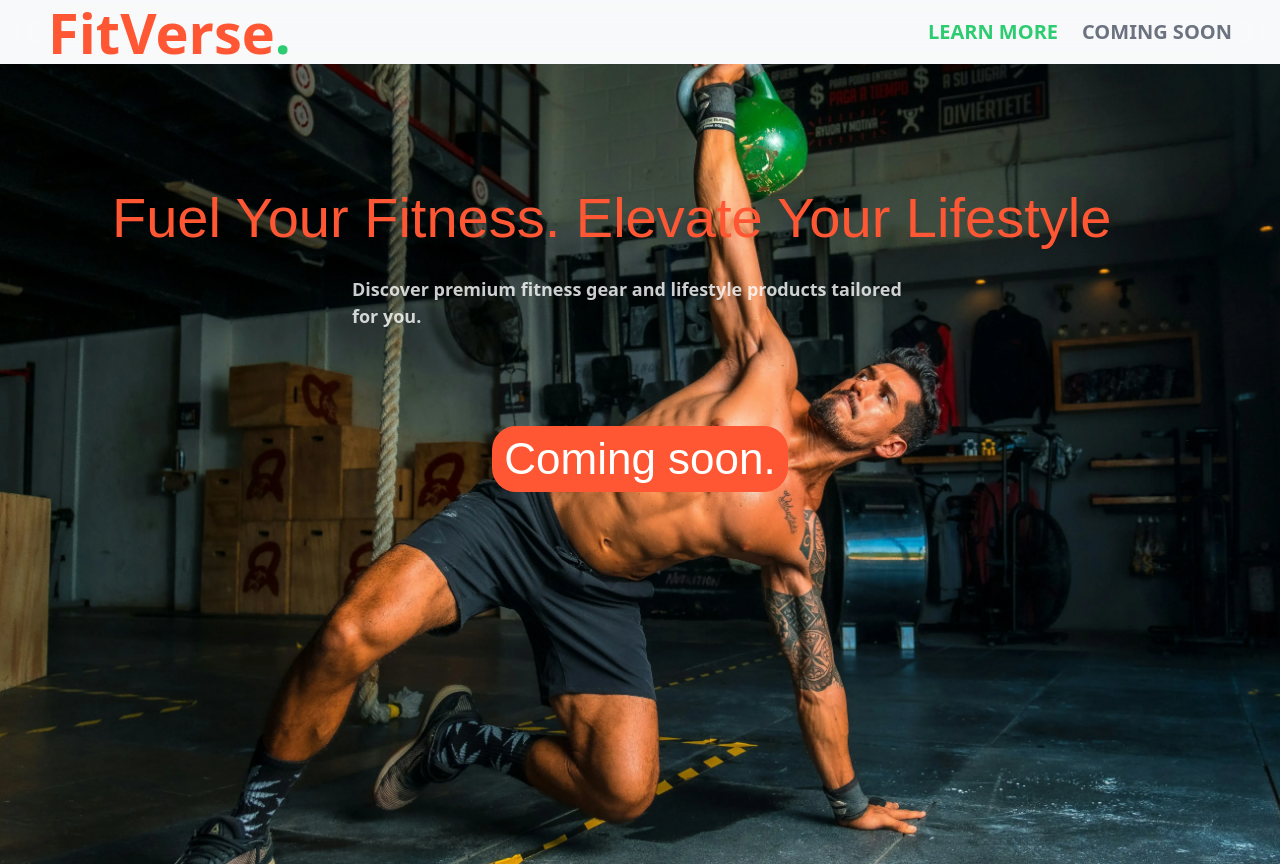
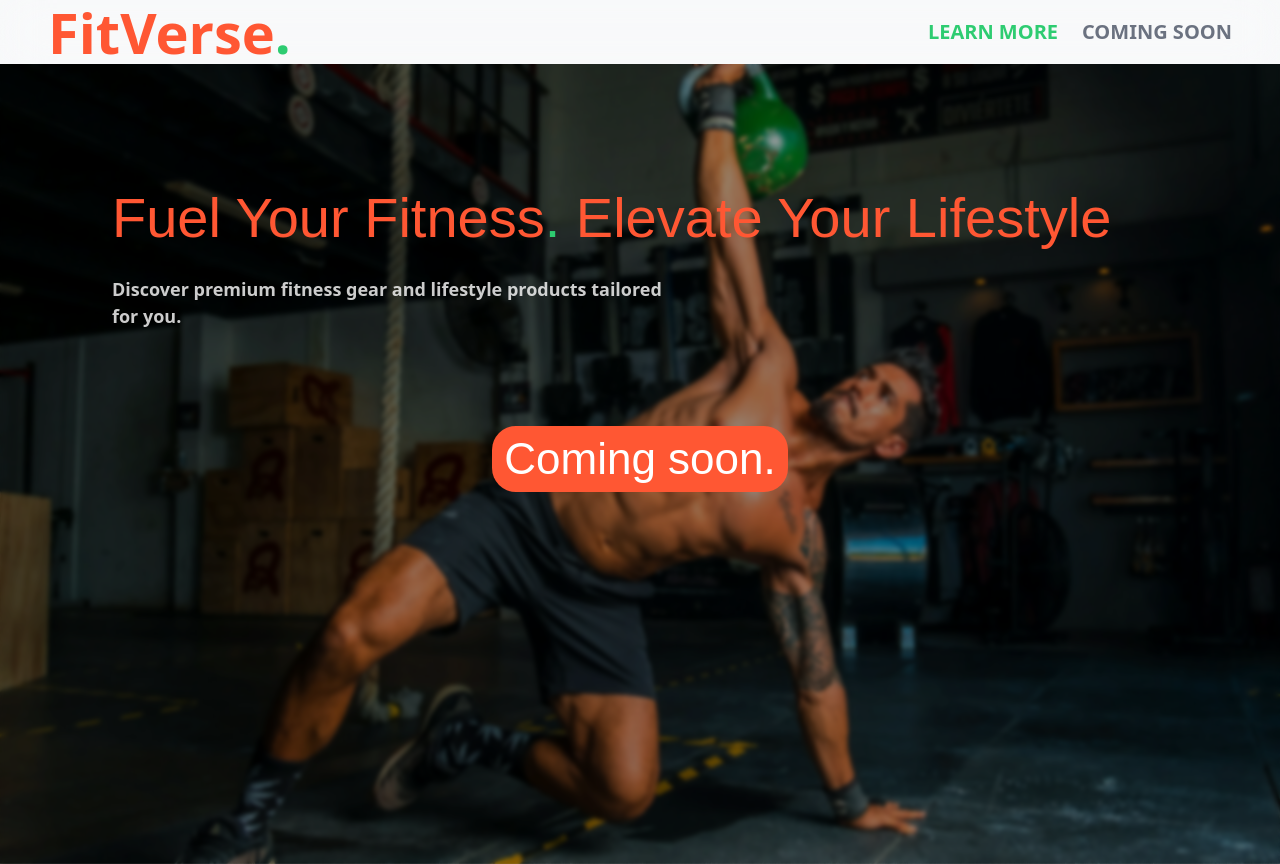
Before and after one commit to YazzerAbdalla/fitverse-store, a Next.js app: page / in a window 1280 px wide. Built offline with nearby package versions, Linux system fonts and the light colour scheme; a web font is replaced by a local one.

Commit message:
Put blur filter on the hero bg

```diff
--- a/components/Header.tsx
+++ b/components/Header.tsx
@@ -12,8 +12,7 @@ const navLinks = [
 
 const Header = () => {
   // const isScroll = useScrollDetection();
-  const isInView = useHeroAway();
-  console.log("🚀 ~ Header ~ isInView:", isInView);
+  // const isInView = useHeroAway();
   return (
     <header
       className={`backdrop-blur-xl w-full h-16 sticky top-0 z-50  flex items-center justify-between xl:px-12 px-5`}
--- a/components/Hero.tsx
+++ b/components/Hero.tsx
@@ -1,18 +1,20 @@
 export default function Hero() {
   return (
-    <section className="px-6 py-20 xl:p-28  bg-[url('/hero-bg.webp')] bg-center bg-cover min-h-[100vh]">
+    <section className="bg-[url('/hero-bg.webp')] bg-center bg-cover min-h-[100vh] backdrop-filter backdrop-blur-lg back w-full h-full">
+      <div className=" px-6 py-20 xl:p-28  backdrop-blur-[2px] bg-black/40 w-full h-[100vh]">
         <h1 className="text-h1 font-dynapuff text-primary">
-        Fuel Your Fitness. Elevate Your Lifestyle
+          Fuel Your Fitness<span className="text-accent">.</span> Elevate Your
+          Lifestyle
         </h1>
-      <p className="text-p mt-4 max-w-xl mx-auto text-white/80 font-semibold">
+        <p className="text-p mt-4 max-w-xl  text-white/80 font-semibold">
           Discover premium fitness gear and lifestyle products tailored for you.
         </p>
-
         <div className="flex mt-24 w-full justify-center">
           <div className="bg-primary px-3 flex items-center rounded-3xl ">
             <h2 className="font-dynapuff text-card">Coming soon.</h2>
           </div>
         </div>
+      </div>
     </section>
   );
 }
```
Lines whose indentation alone changed are shown as unchanged.
